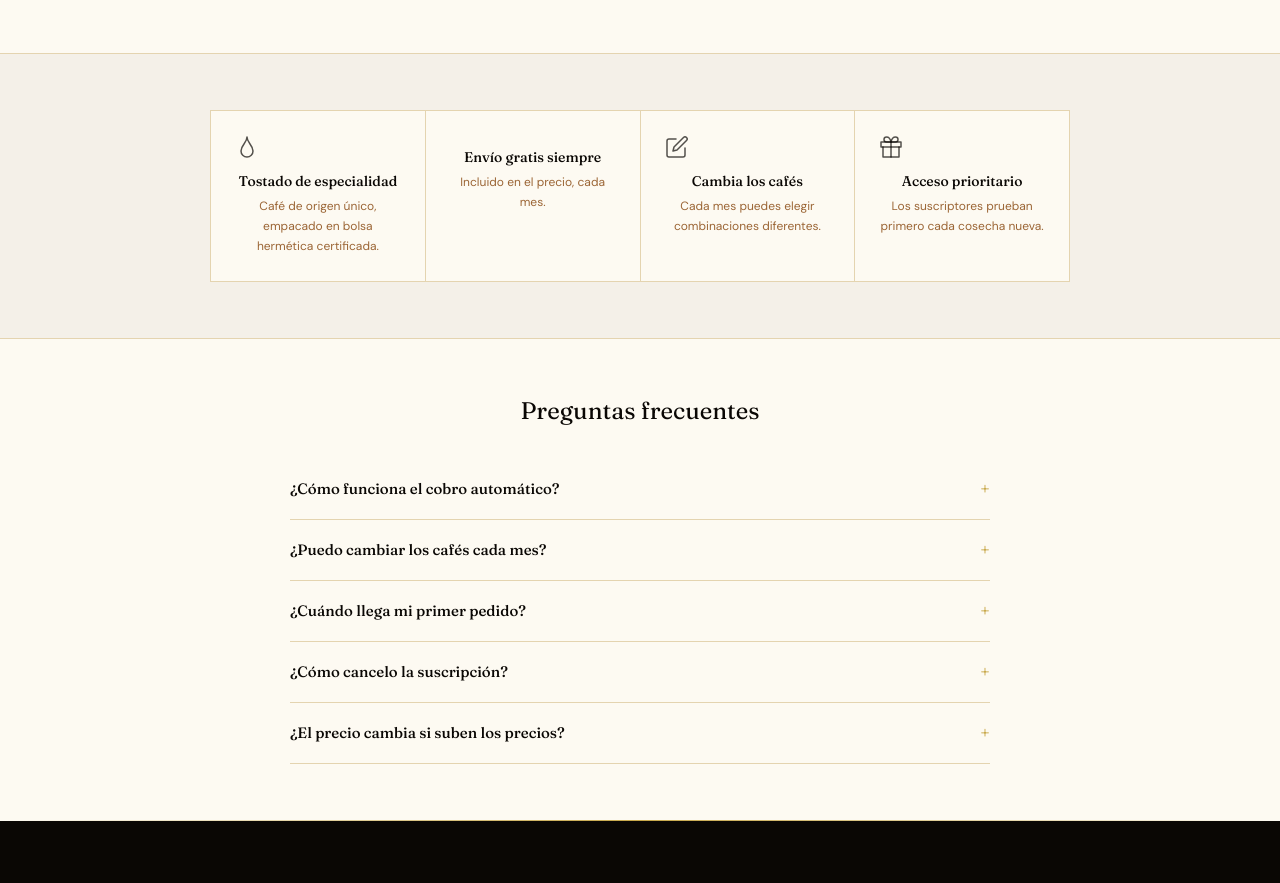
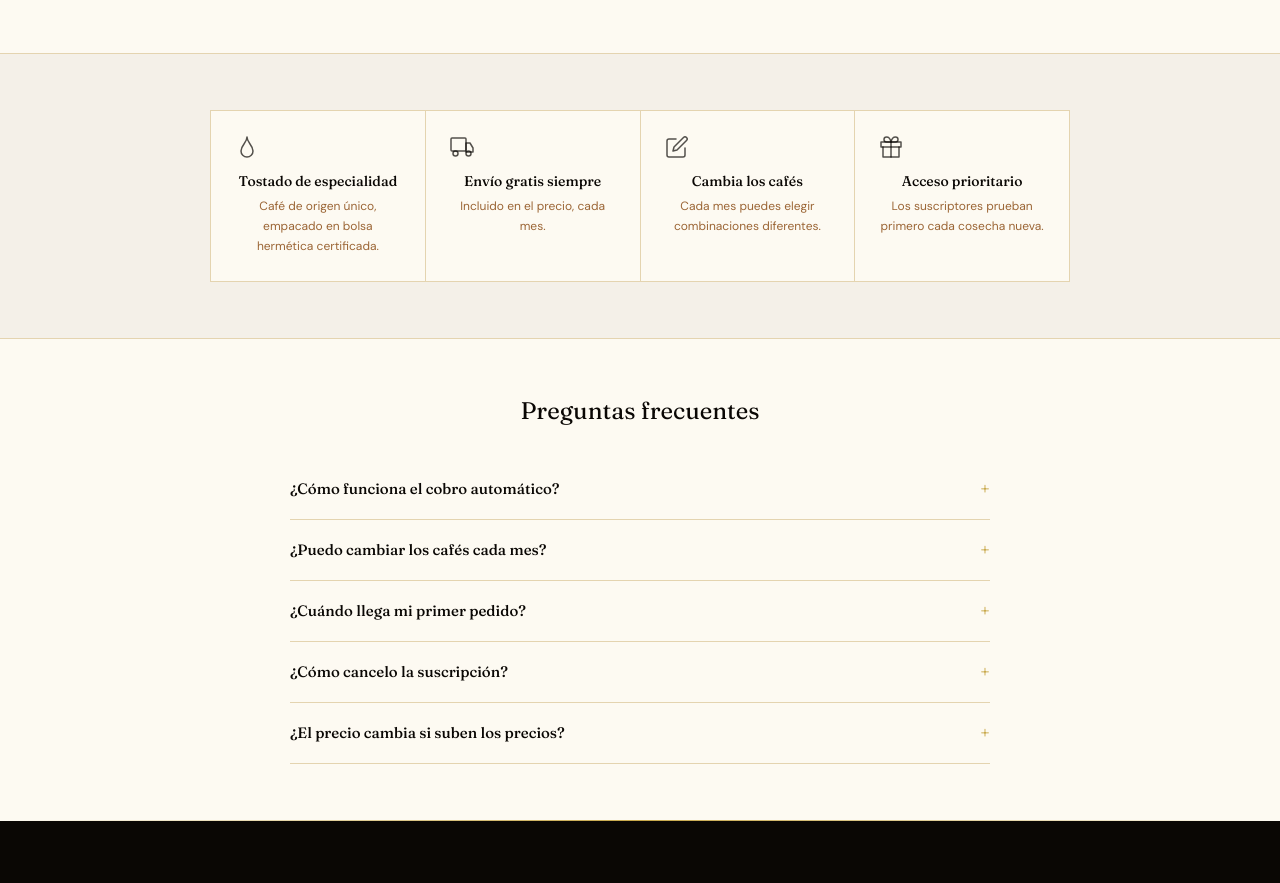
Before and after one commit to fmendezind-create/maximilien-coffee-web, a Next.js app: page /suscripcion in a window 1280 px wide. Shown: the part 1900-2783 px from the top of the page. Built offline with nearby package versions, Linux system fonts and the light colour scheme.

Commit message:
Update suscripcion-client.tsx

```diff
--- a/src/components/suscripcion/suscripcion-client.tsx
+++ b/src/components/suscripcion/suscripcion-client.tsx
@@ -40,7 +40,7 @@ const PLANS = [
 
 const BENEFITS = [
   { icon: <svg viewBox="0 0 24 24" fill="none" className="w-6 h-6" stroke="currentColor" strokeWidth="1.5" strokeLinecap="round" strokeLinejoin="round"><path d="M12 2c0 6-6 8-6 14a6 6 0 0012 0c0-6-6-8-6-14z"/></svg>, title: "Tostado de especialidad", desc: "Café de origen único, empacado en bolsa hermética certificada." },
-  { icon: "", title: "Envío gratis siempre", desc: "Incluido en el precio, cada mes." },
+  { icon: <svg viewBox="0 0 24 24" fill="none" className="w-6 h-6" stroke="currentColor" strokeWidth="1.5" strokeLinecap="round" strokeLinejoin="round"><rect x="1" y="3" width="15" height="13" rx="1"/><path d="M16 8h4l3 5v4h-7V8z"/><circle cx="5.5" cy="18.5" r="2.5"/><circle cx="18.5" cy="18.5" r="2.5"/></svg>, title: "Envío gratis siempre", desc: "Incluido en el precio, cada mes." },
   { icon: <svg viewBox="0 0 24 24" fill="none" className="w-6 h-6" stroke="currentColor" strokeWidth="1.5" strokeLinecap="round" strokeLinejoin="round"><path d="M11 4H4a2 2 0 00-2 2v14a2 2 0 002 2h14a2 2 0 002-2v-7"/><path d="M18.5 2.5a2.121 2.121 0 013 3L12 15l-4 1 1-4 9.5-9.5z"/></svg>, title: "Cambia los cafés", desc: "Cada mes puedes elegir combinaciones diferentes." },
   { icon: <svg viewBox="0 0 24 24" fill="none" className="w-6 h-6" stroke="currentColor" strokeWidth="1.5" strokeLinecap="round" strokeLinejoin="round"><polyline points="20 12 20 22 4 22 4 12"/><rect x="2" y="7" width="20" height="5"/><line x1="12" y1="22" x2="12" y2="7"/><path d="M12 7H7.5a2.5 2.5 0 010-5C11 2 12 7 12 7z"/><path d="M12 7h4.5a2.5 2.5 0 000-5C13 2 12 7 12 7z"/></svg>, title: "Acceso prioritario", desc: "Los suscriptores prueban primero cada cosecha nueva." },
 ];
```
